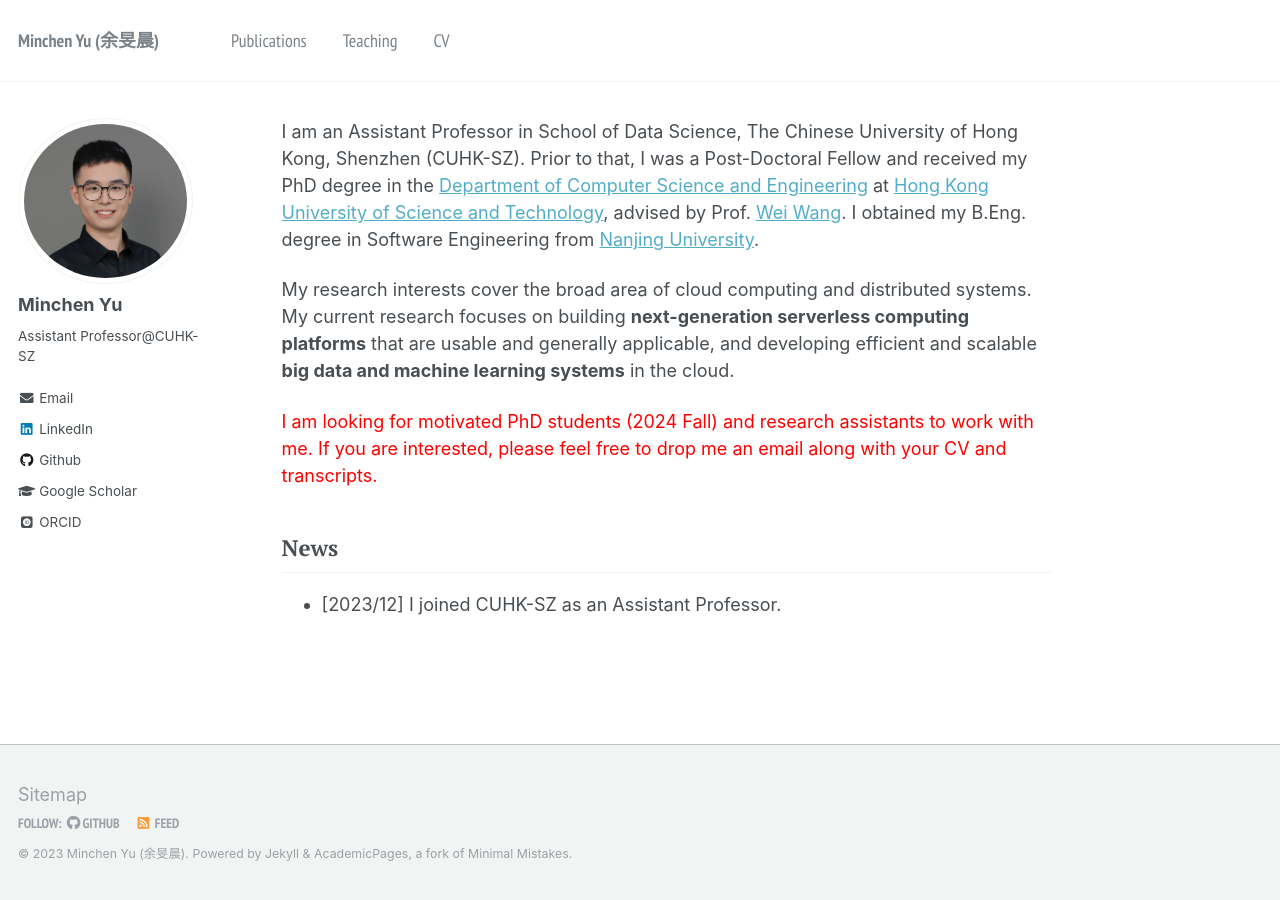
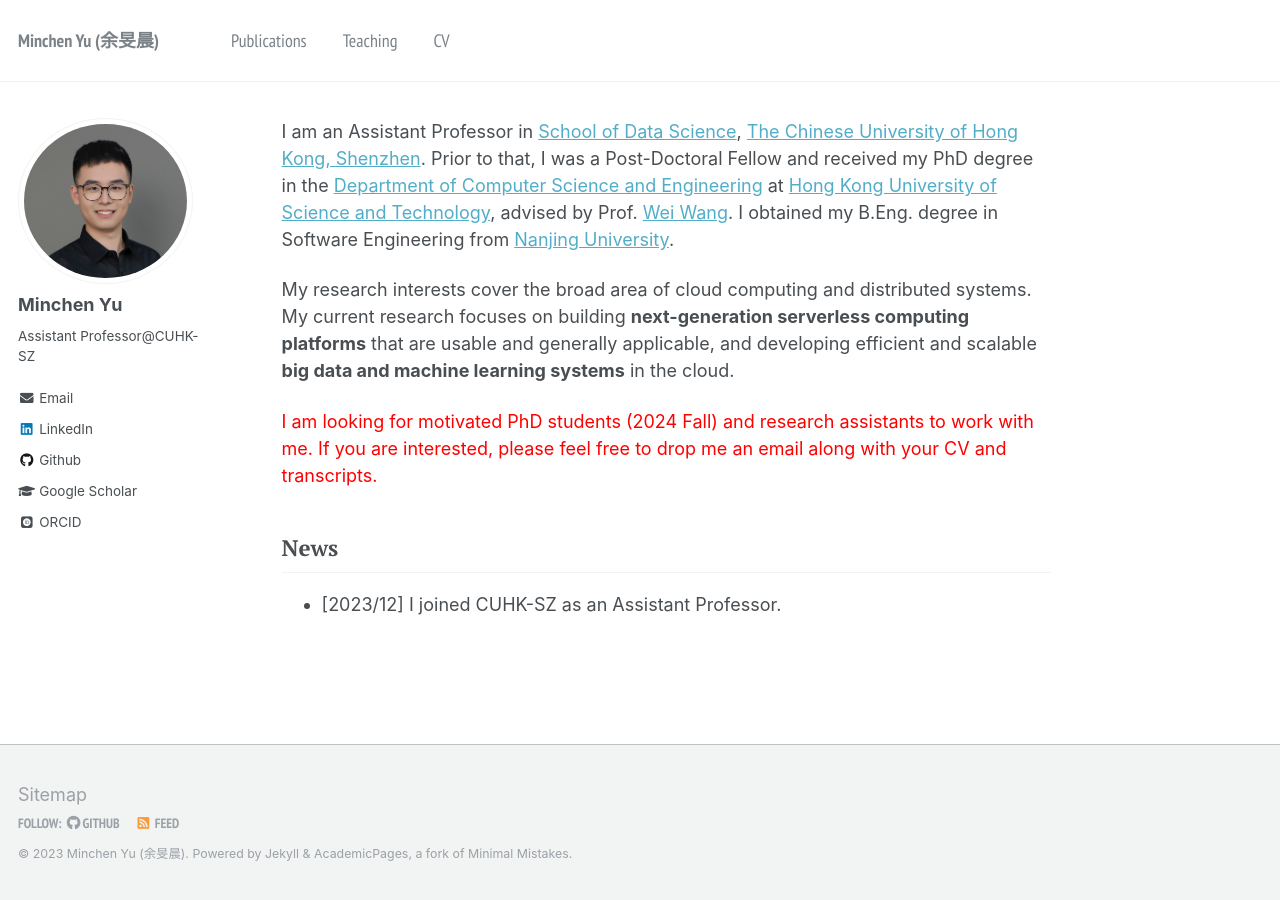
Before and after one commit to YaoSiqi2003/YaoSiqi2003.github.io, a Jekyll site: the page built from _pages/about.md, in a window 1280 px wide. Built offline with Jekyll 4.4.1, drawn with Linux system fonts in a browser that asks for light colours; some web fonts are replaced.

Commit message:
minor add link

```diff
--- a/_pages/about.md
+++ b/_pages/about.md
@@ -10,7 +10,7 @@ redirect_from:
 
 <!-- ## About me -->
 
-I am an Assistant Professor in School of Data Science, The Chinese University of Hong Kong, Shenzhen (CUHK-SZ). Prior to that, I was a Post-Doctoral Fellow and received my PhD degree in the [Department of Computer Science and Engineering](https://www.cse.ust.hk) at [Hong Kong University of Science and Technology](http://www.ust.hk), advised by  Prof. [Wei Wang](http://www.cse.ust.hk/~weiwa/). I obtained my B.Eng. degree in Software Engineering from [Nanjing University](https://www.nju.edu.cn).
+I am an Assistant Professor in [School of Data Science](https://sds.cuhk.edu.cn/en), [The Chinese University of Hong Kong, Shenzhen](https://www.cuhk.edu.cn/en). Prior to that, I was a Post-Doctoral Fellow and received my PhD degree in the [Department of Computer Science and Engineering](https://www.cse.ust.hk) at [Hong Kong University of Science and Technology](http://www.ust.hk), advised by Prof. [Wei Wang](http://www.cse.ust.hk/~weiwa/). I obtained my B.Eng. degree in Software Engineering from [Nanjing University](https://www.nju.edu.cn).
 
 My research interests cover the broad area of cloud computing and distributed systems. My current research focuses on building **next-generation serverless computing platforms** that are usable and generally applicable, and developing efficient and scalable **big data and machine learning systems** in the cloud.
 
```
